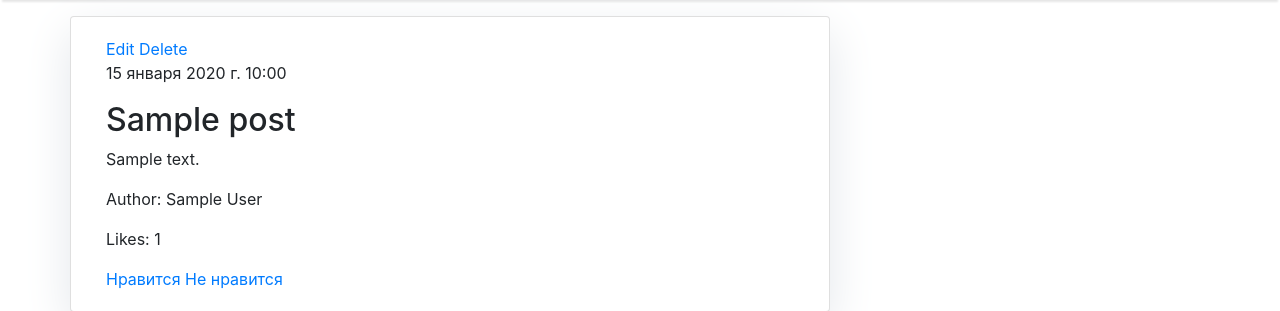
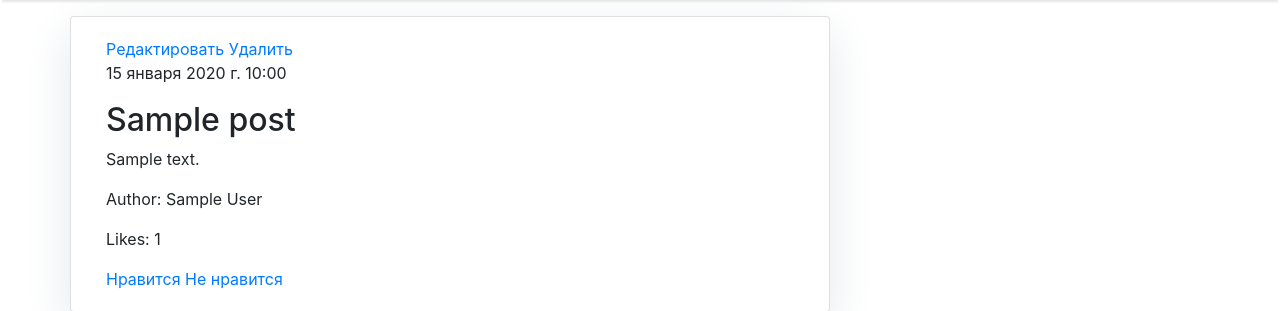
Before and after one commit to geoCrock/Blog-Flow, a Django app: page / in a window 1280 px wide. Shown: the part 56-367 px from the top of the page. Run offline with Django 5.2, Linux system fonts and the light colour scheme; tables that the repository leaves empty hold one stand-in row (values such as "Sample post"); some libraries are stand-ins or nearby versions.

Commit message:
more rus

```diff
--- a/blog/templates/post_list.html
+++ b/blog/templates/post_list.html
@@ -7,9 +7,9 @@
     <div class="row">
         <div class="col-md-8 card mb-4  mt-3 left  top">
             <div class="card-body">
-                <a href="{% url 'edit_post' post.id %}">Edit</a>
+                <a href="{% url 'edit_post' post.id %}">Редактировать</a>
 
-                <a href="{% url 'delete_post' post.id %}">Delete</a>
+                <a href="{% url 'delete_post' post.id %}">Удалить</a>
 
                 <p>{{ post.pub_date }}</p>
 
```
